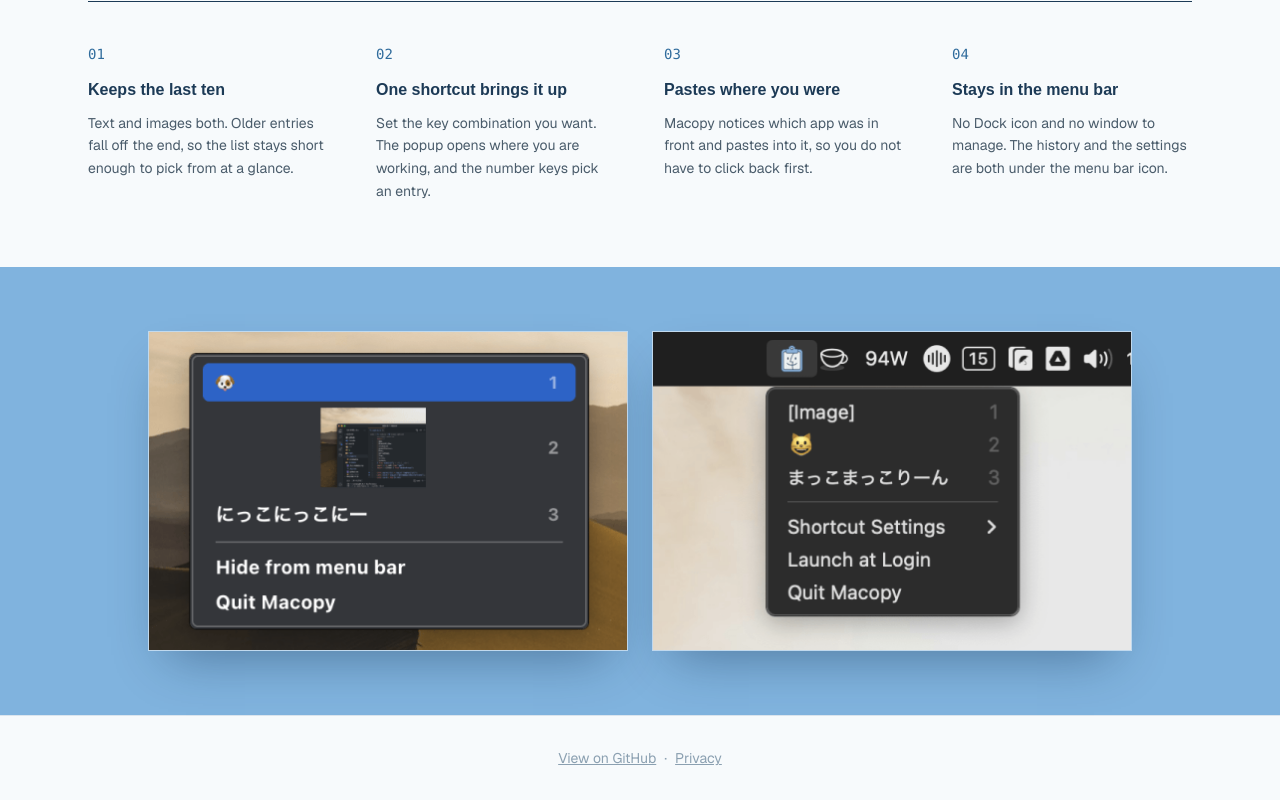
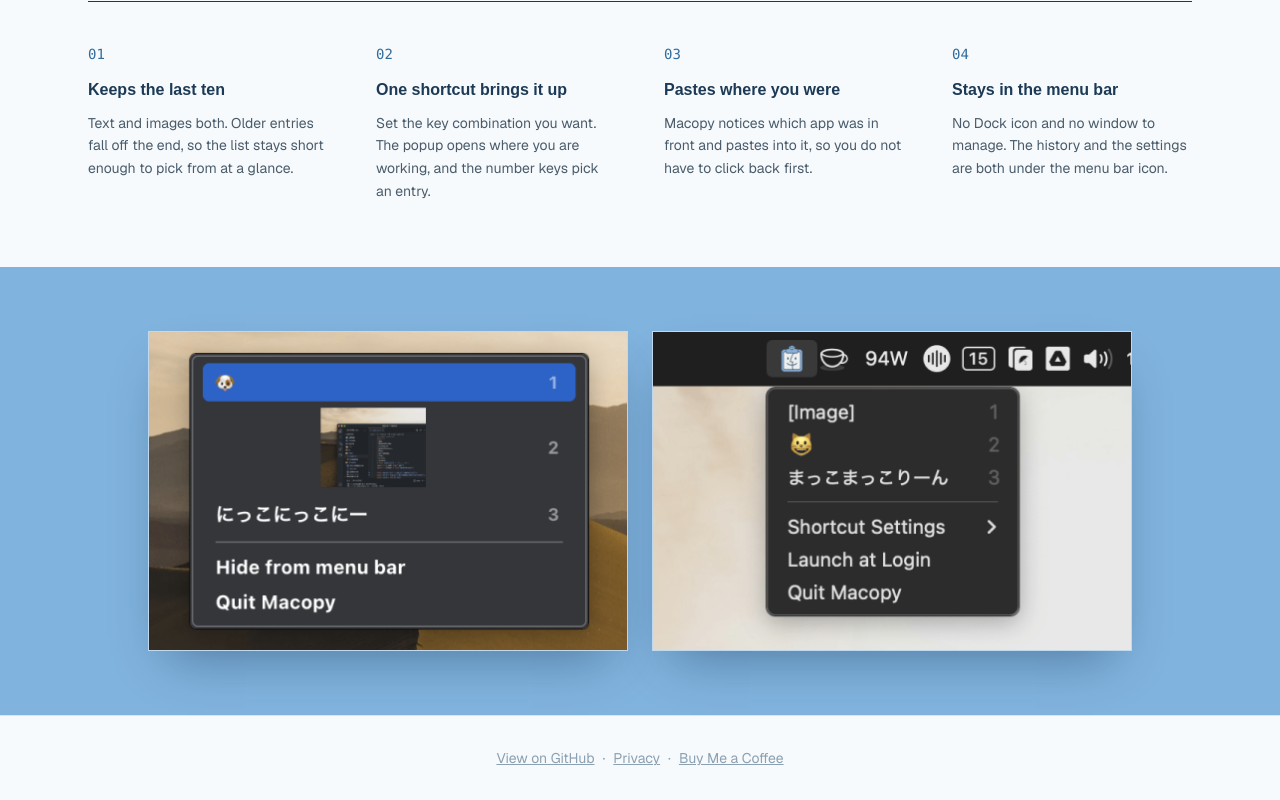
Before and after one commit to piro0919/macopy, a Next.js app in the folder lp/: page /en in a window 1280 px wide. Shown: the part 650-1450 px from the top of the page. Built offline with nearby package versions, Linux system fonts and the light colour scheme; a web font is replaced by a local one.

Commit message:
feat(lp): link buy me a coffee in the footer

```diff
--- a/lp/src/app/[locale]/page.tsx
+++ b/lp/src/app/[locale]/page.tsx
@@ -85,7 +85,9 @@
                 <span className="font-mono text-sm text-steel">
                   {String(i + 1).padStart(2, "0")}
                 </span>
-                <h2 className="mt-3 font-display font-bold text-base">{item.title}</h2>
+                <h2 className="mt-3 font-display font-bold text-base">
+                  {item.title}
+                </h2>
                 <p className="mt-2.5 text-ink-2 text-sm leading-relaxed">
                   {item.body}
                 </p>
@@ -124,6 +126,10 @@
         <Link className="underline" href="/privacy">
           {t("footer.privacy")}
         </Link>
+        <span className="px-2">·</span>
+        <a className="underline" href="https://buymeacoffee.com/piro0919">
+          Buy Me a Coffee
+        </a>
       </footer>
     </>
   );
```
